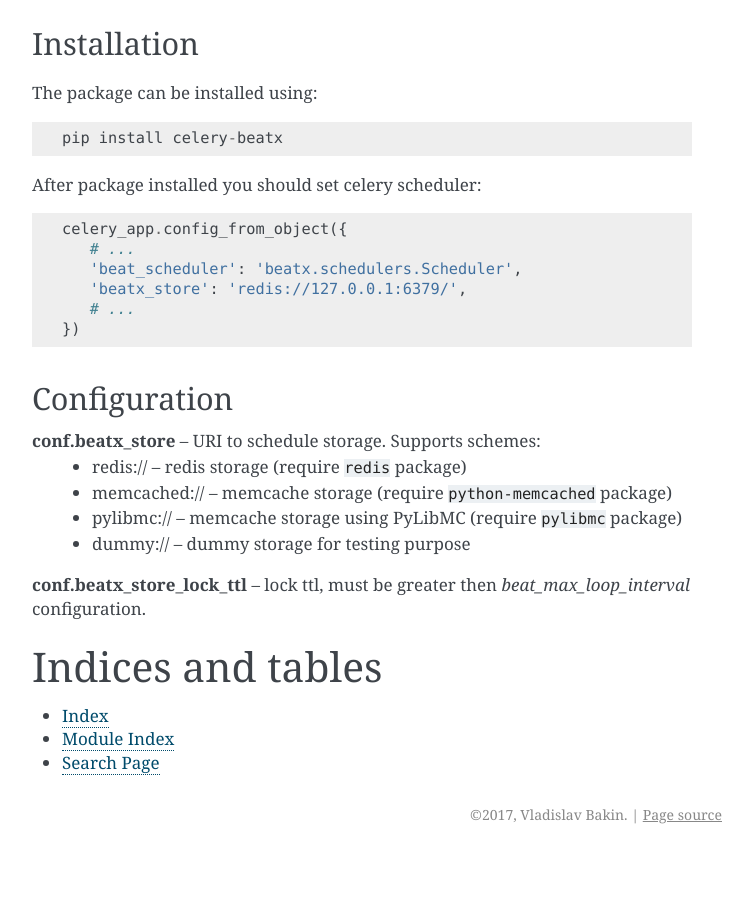
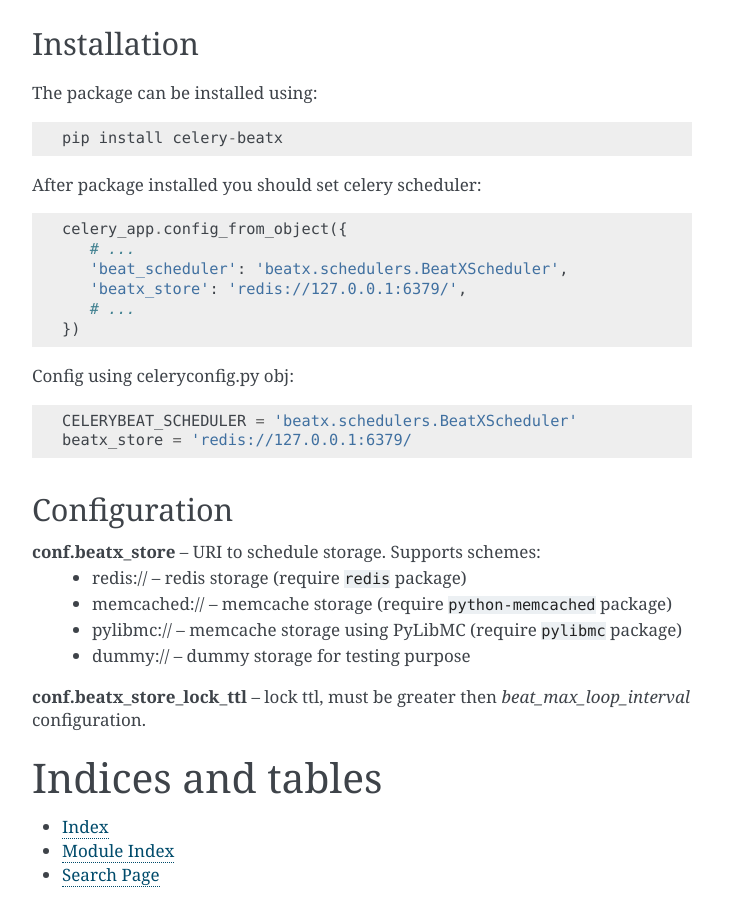
Before and after one commit to mixkorshun/celery-beatx, a Sphinx documentation site: the page built from docs/index.rst, in a window 1280 px wide and 900 px high, scrolled down 1213 px. Shown: the whole window, without its empty margins (388-1140 px from the left). Built offline with Sphinx 7.4.7, drawn with Linux system fonts in a browser that asks for light colours; before the commit the page ends 2067 px from its top, so only the background shows below that.

Commit message:
update readme.

```diff
--- a/docs/index.rst
+++ b/docs/index.rst
@@ -57,10 +57,16 @@
 
    celery_app.config_from_object({
       # ...
-      'beat_scheduler': 'beatx.schedulers.Scheduler',
+      'beat_scheduler': 'beatx.schedulers.BeatXScheduler',
       'beatx_store': 'redis://127.0.0.1:6379/',
       # ...
    })
+
+
+Config using celeryconfig.py obj::
+
+    CELERYBEAT_SCHEDULER = 'beatx.schedulers.BeatXScheduler'
+    beatx_store = 'redis://127.0.0.1:6379/
 
 
 Configuration
```
